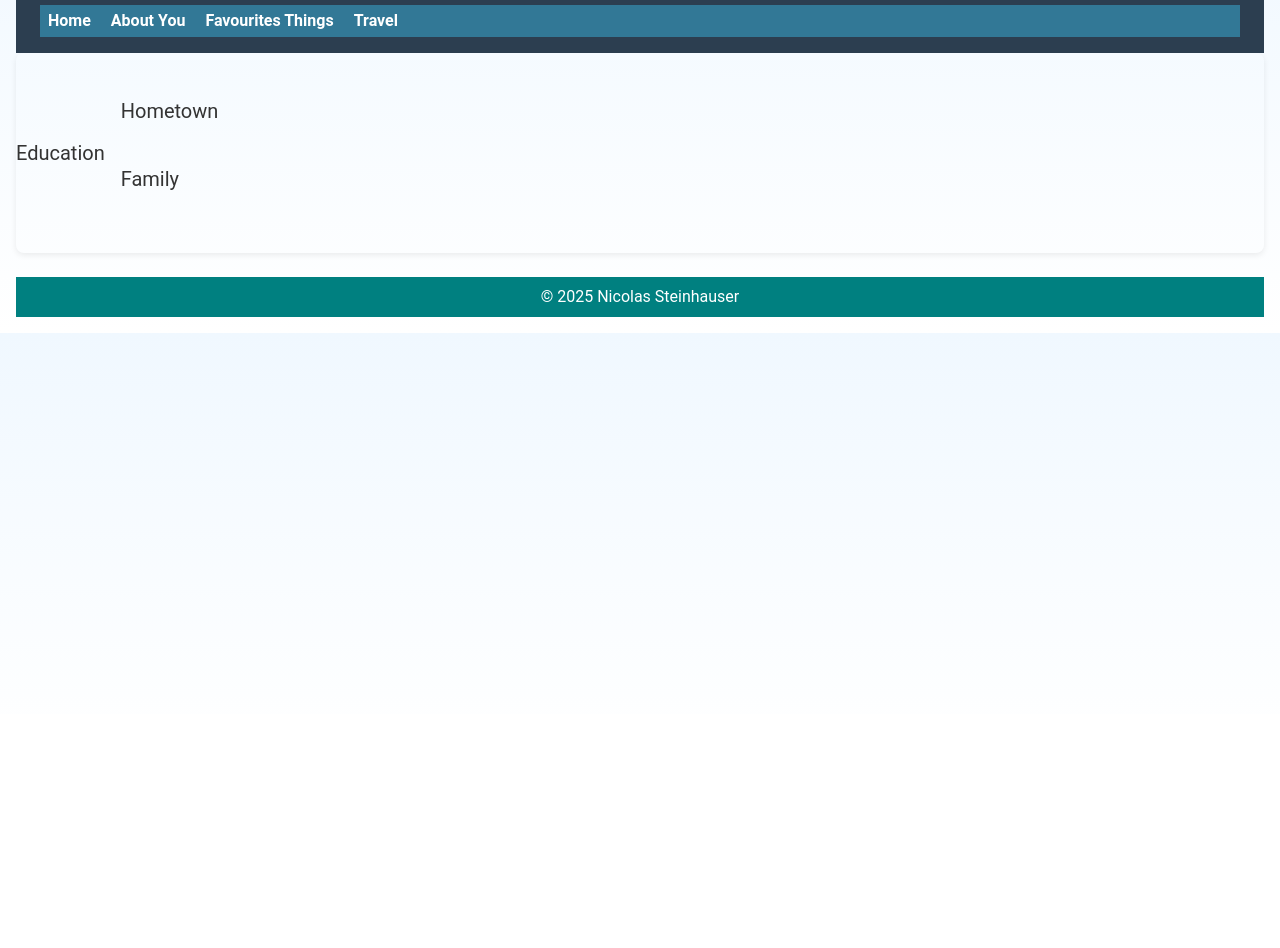
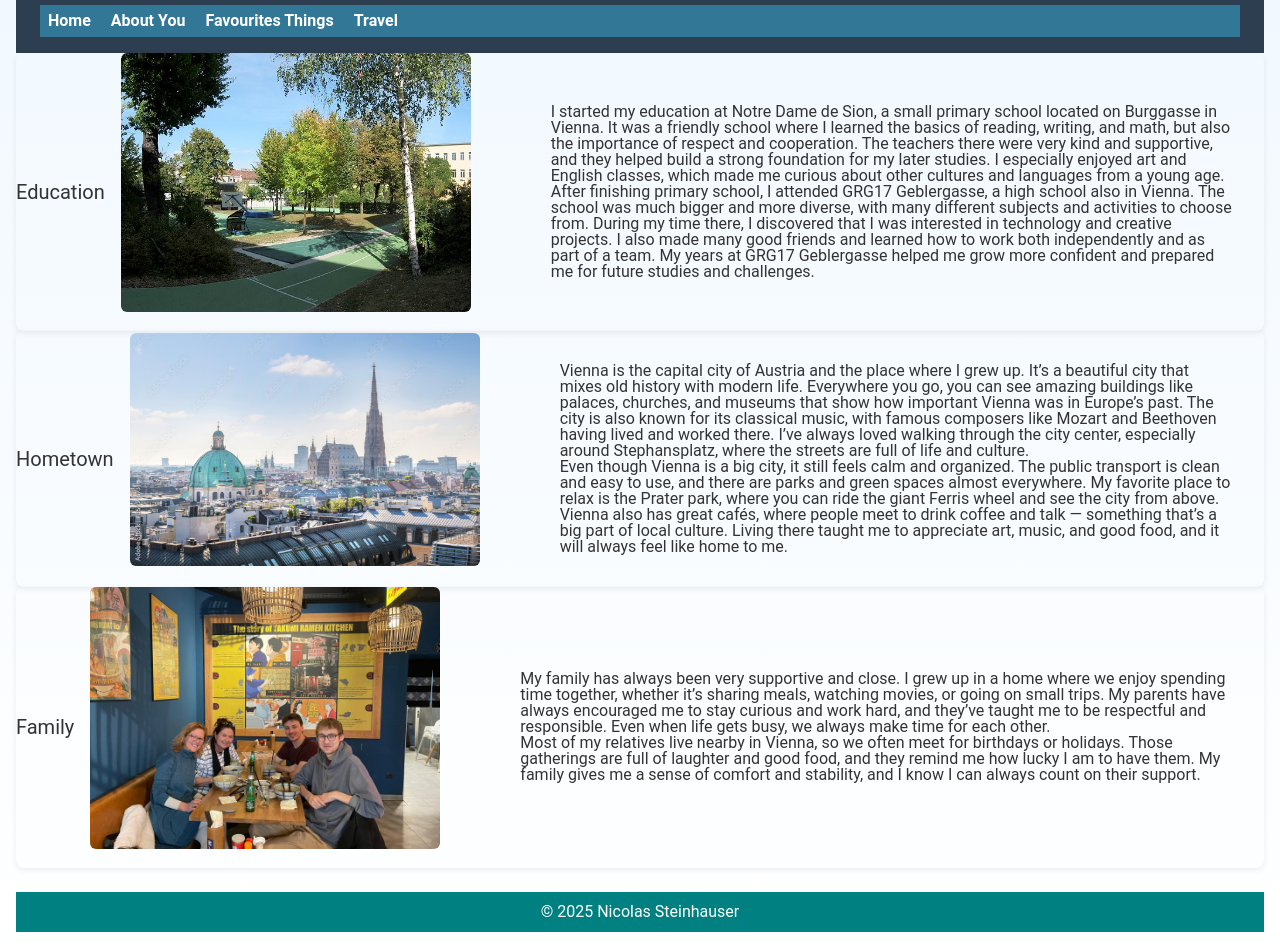
Before and after one commit to nicostein13/Project-1, a plain HTML site: page AboutYou/about.html in a window 1280 px wide. Shown: the part 86-1034 px from the top of the page. Before the commit the page ends 800 px from the top, so only its background shows below. Drawn offline with Linux system fonts and the light colour scheme.

Commit message:
AboutYou Page

```diff
--- a/AboutYou/about.html
+++ b/AboutYou/about.html
@@ -24,29 +24,33 @@
         <article>
             <h2>Education</h2>
             <figure>
-                <img
+                <img src="images/oldschool.jpg" alt="My old Highschool">
             </figure>
             <section>
-                <p></p>
-                <p></p>
+                <p>I started my education at Notre Dame de Sion, a small primary school located on Burggasse in Vienna. It was a friendly school where I learned the basics of reading, writing, and math, but also the importance of respect and cooperation. The teachers there were very kind and supportive, and they helped build a strong foundation for my later studies. I especially enjoyed art and English classes, which made me curious about other cultures and languages from a young age.</p>
+                <p>After finishing primary school, I attended GRG17 Geblergasse, a high school also in Vienna. The school was much bigger and more diverse, with many different subjects and activities to choose from. During my time there, I discovered that I was interested in technology and creative projects. I also made many good friends and learned how to work both independently and as part of a team. My years at GRG17 Geblergasse helped me grow more confident and prepared me for future studies and challenges.</p>
             </section>
+        </article>
 
+        <article>
             <h2>Hometown</h2>
             <figure>
-                <img
+                <img src="images/Vienna.jpg" alt="Vienna Skyline">
             </figure>
             <section>
-                <p></p>
-                <p></p>
+                <p>Vienna is the capital city of Austria and the place where I grew up. It’s a beautiful city that mixes old history with modern life. Everywhere you go, you can see amazing buildings like palaces, churches, and museums that show how important Vienna was in Europe’s past. The city is also known for its classical music, with famous composers like Mozart and Beethoven having lived and worked there. I’ve always loved walking through the city center, especially around Stephansplatz, where the streets are full of life and culture.</p>
+                <p>Even though Vienna is a big city, it still feels calm and organized. The public transport is clean and easy to use, and there are parks and green spaces almost everywhere. My favorite place to relax is the Prater park, where you can ride the giant Ferris wheel and see the city from above. Vienna also has great cafés, where people meet to drink coffee and talk — something that’s a big part of local culture. Living there taught me to appreciate art, music, and good food, and it will always feel like home to me.</p>
             </section>
+        </article>
 
+        <article>
             <h2>Family</h2>
             <figure>
-                <img
+                <img src="images/Familie.jpg" alt="My Family">
             </figure>
             <section>
-                <p></p>
-                <p></p>
+                <p>My family has always been very supportive and close. I grew up in a home where we enjoy spending time together, whether it’s sharing meals, watching movies, or going on small trips. My parents have always encouraged me to stay curious and work hard, and they’ve taught me to be respectful and responsible. Even when life gets busy, we always make time for each other.</p>
+                <p>Most of my relatives live nearby in Vienna, so we often meet for birthdays or holidays. Those gatherings are full of laughter and good food, and they remind me how lucky I am to have them. My family gives me a sense of comfort and stability, and I know I can always count on their support.</p>
             </section>
         </article>
     </main>
```
Also changed, not shown: AboutYou/images/Familie.jpg (added), AboutYou/images/Vienna.jpg (added), AboutYou/images/oldschool.jpg (added).
